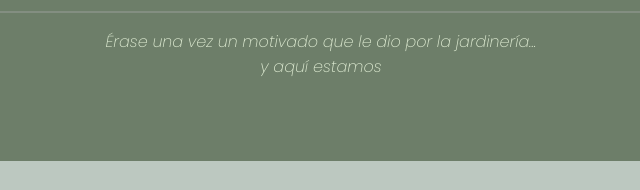
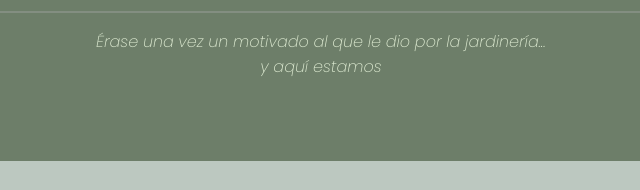
Before and after one commit to AndreaCastiella/NuestroPrimerJardin, a plain HTML site: page index.html in a window 1280 px wide. Shown: the part 178-368 px from the top of the page, 319-959 px from the left. Drawn offline with Linux system fonts and the light colour scheme.

Commit message:
NuestroJardin

```diff
--- a/index.html
+++ b/index.html
@@ -39,7 +39,7 @@
                 <div class="container">
                     <h2>Nuestro Primer Jardín</h2>
                     <hr class="line">
-                    <p>Érase una vez un motivado que le dio por la jardinería... <br> y aquí estamos</p>
+                    <p>Érase una vez un motivado al que le dio por la jardinería... <br> y aquí estamos</p>
                 </div>
             </section>
             <section class="galeria">
```
